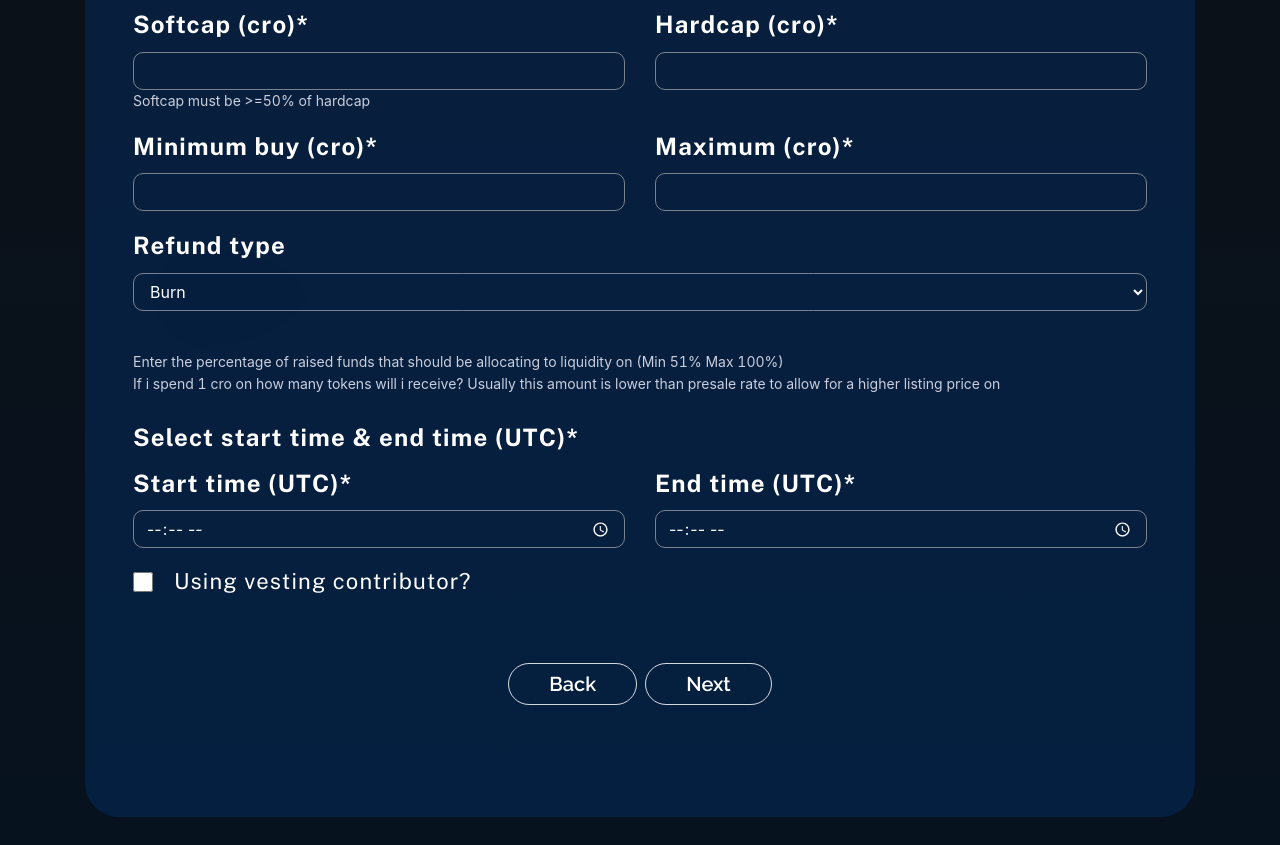
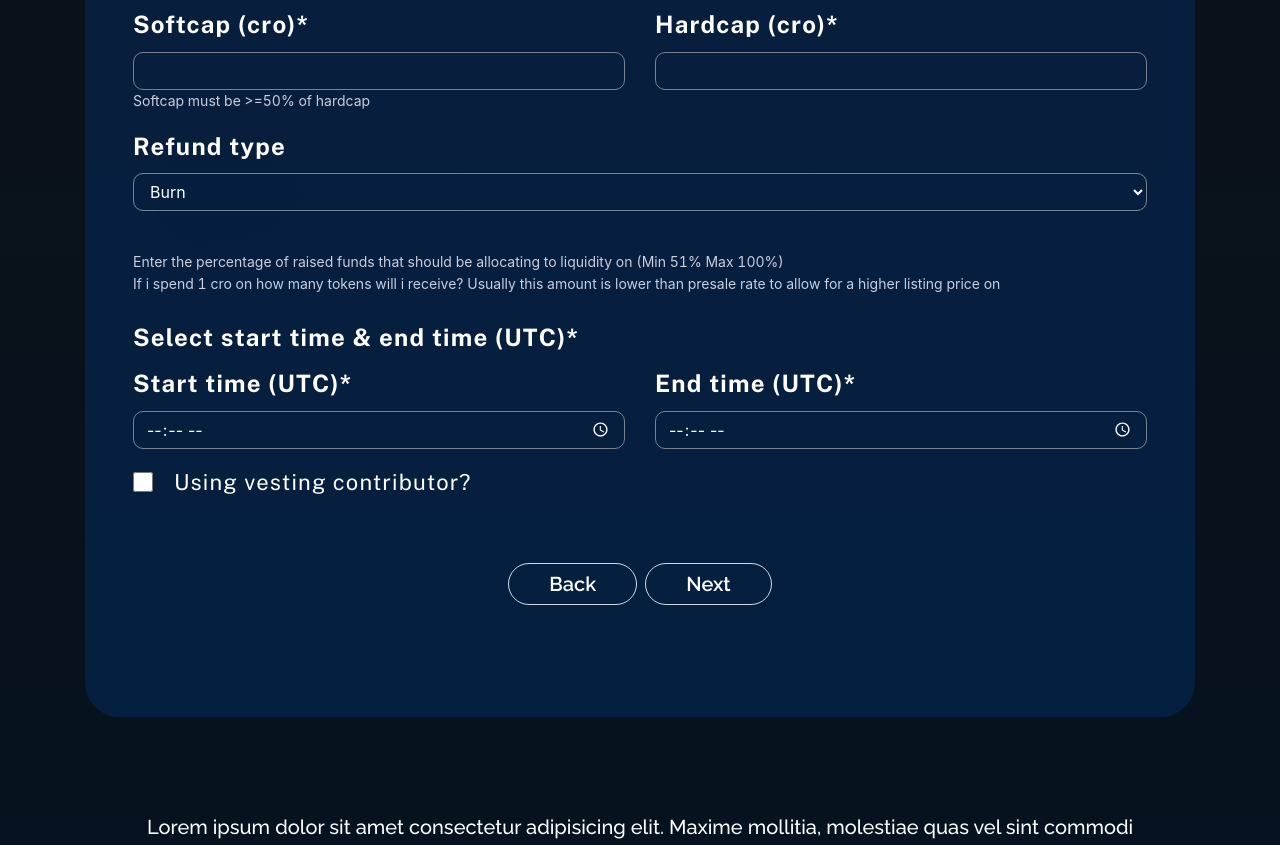
Before and after one commit to badarrahim/apercron-new, a React (Create React App) app: page / in a window 1280 px wide. Shown: the part 3640-4485 px from the top of the page. Built offline with nearby package versions, Linux system fonts and the light colour scheme; a web font is replaced by a local one; what web3 would draw is missing.

Commit message:
min max buy removed

```diff
--- a/src/components/CreateToken.js
+++ b/src/components/CreateToken.js
@@ -182,20 +182,6 @@ const CreateToken = () => {
             <Col md="6">
               <FormGroup>
                 <Label className="create-token__label">Hardcap (cro)*</Label>
-                <Input />
-              </FormGroup>
-            </Col>
-            <Col md="6">
-              <FormGroup>
-                <Label className="create-token__label">
-                  Minimum buy (cro)*
-                </Label>
-                <Input />
-              </FormGroup>
-            </Col>
-            <Col md="6">
-              <FormGroup>
-                <Label className="create-token__label">Maximum (cro)*</Label>
                 <Input />
               </FormGroup>
             </Col>
```
